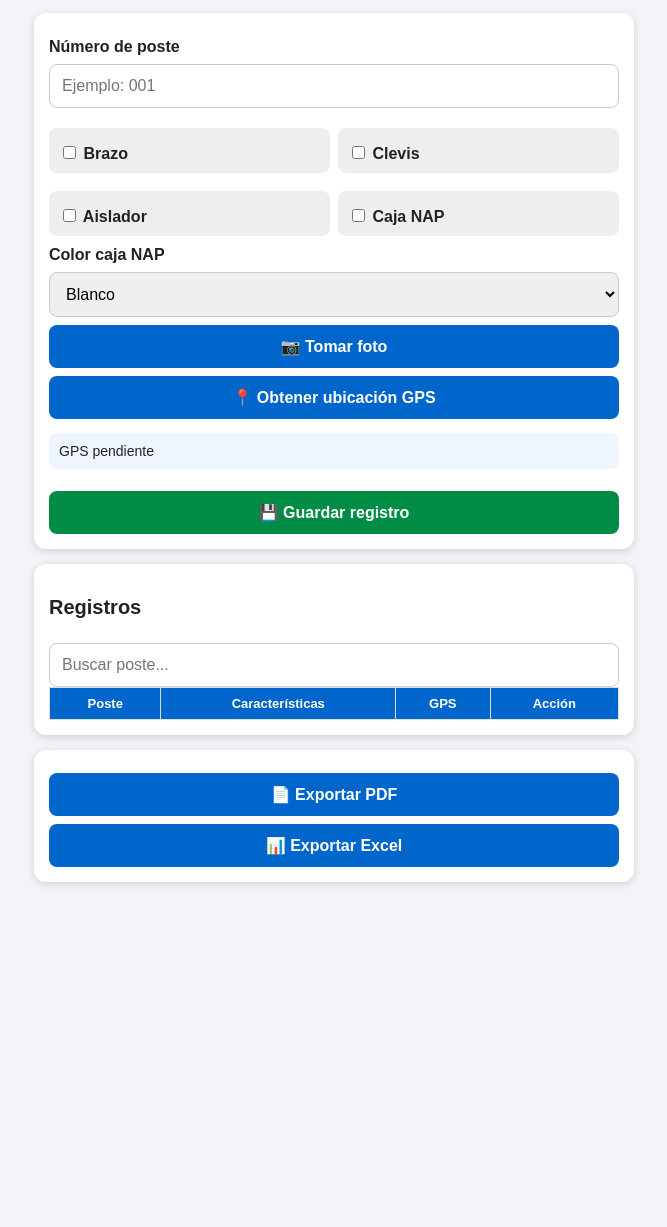
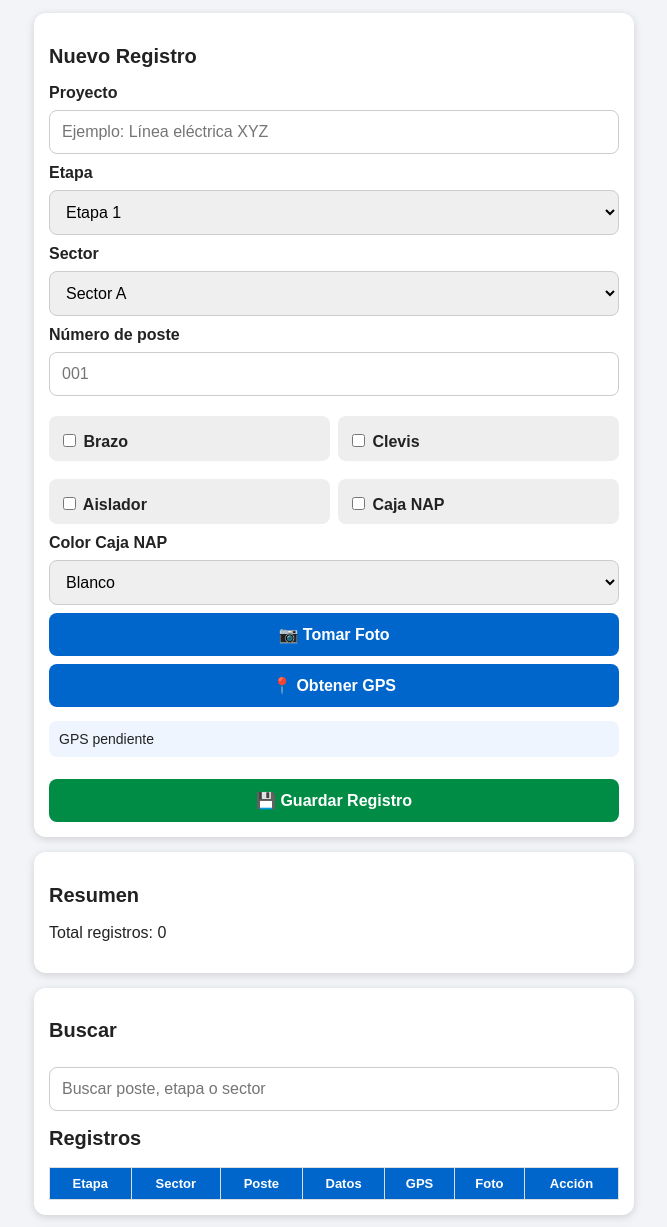
Before and after one commit to JuanGTito/inventario-postes-pwa, a plain HTML site: page index.html in a window 1280 px wide. Shown: the part 57-1284 px from the top of the page, without its empty margins (306-973 px from the left). Before the commit the page ends 964 px from the top, so only its background shows below. Drawn offline with nearby package versions, Linux system fonts and the light colour scheme.

Commit message:
Actualizar index.html

```diff
--- a/index.html
+++ b/index.html
@@ -1,6 +1,8 @@
 <!DOCTYPE html>
 <html lang="es">
+
 <head>
+
 <meta charset="UTF-8">
 <meta name="viewport" content="width=device-width, initial-scale=1.0">
 
@@ -14,56 +16,133 @@
 
 </head>
 
+
 <body>
 
+
 <div class="container">
+
 
 <h1>📍 Inventario de Postes</h1>
 
 
+
 <div class="card">
 
+
+<h2>Nuevo Registro</h2>
+
+
+<label>Proyecto</label>
+
+<input
+id="proyecto"
+placeholder="Ejemplo: Línea eléctrica XYZ">
+
+
+
+<label>Etapa</label>
+
+<select id="etapa">
+
+<option value="Etapa 1">
+Etapa 1
+</option>
+
+<option value="Etapa 2">
+Etapa 2
+</option>
+
+<option value="Etapa 3">
+Etapa 3
+</option>
+
+</select>
+
+
+
+<label>Sector</label>
+
+<select id="sector">
+
+<option value="Sector A">
+Sector A
+</option>
+
+<option value="Sector B">
+Sector B
+</option>
+
+<option value="Sector C">
+Sector C
+</option>
+
+</select>
+
+
+
 <label>Número de poste</label>
-<input id="numeroPoste" type="text" placeholder="Ejemplo: 001">
+
+<input
+id="numeroPoste"
+placeholder="001">
+
 
 
 <div class="checks">
+
 
 <label>
 <input type="checkbox" id="brazo">
 Brazo
 </label>
 
+
 <label>
 <input type="checkbox" id="clevis">
 Clevis
 </label>
+
 
 <label>
 <input type="checkbox" id="aislador">
 Aislador
 </label>
 
+
 <label>
 <input type="checkbox" id="cajaNap">
 Caja NAP
 </label>
 
+
 </div>
 
 
-<label>Color caja NAP</label>
+
+<label>Color Caja NAP</label>
+
 
 <select id="color">
-<option value="Blanco">Blanco</option>
-<option value="Negro">Negro</option>
+
+<option value="Blanco">
+Blanco
+</option>
+
+
+<option value="Negro">
+Negro
+</option>
+
+
 </select>
 
 
 
 <button onclick="capturarFoto()">
-📷 Tomar foto
+📷 Tomar Foto
 </button>
+
 
 <input
 type="file"
@@ -73,8 +152,9 @@ capture="environment"
 hidden>
 
 
+
 <button onclick="obtenerGPS()">
-📍 Obtener ubicación GPS
+📍 Obtener GPS
 </button>
 
 
@@ -83,50 +163,98 @@ GPS pendiente
 </p>
 
 
-<button class="guardar"
+
+<button
+class="guardar"
 onclick="guardarPoste()">
-💾 Guardar registro
+
+💾 Guardar Registro
+
 </button>
+
+
 
 </div>
 
 
 
+
+
 <div class="card">
+
+
+<h2>Resumen</h2>
+
+
+<p id="resumen">
+Total registros: 0
+</p>
+
+
+</div>
+
+
+
+
+
+<div class="card">
+
+
+<h2>Buscar</h2>
+
+
+<input
+id="buscar"
+placeholder="Buscar poste, etapa o sector"
+onkeyup="mostrarRegistros()">
+
+
 
 <h2>Registros</h2>
 
 
-<input
-id="buscar"
-placeholder="Buscar poste..."
-onkeyup="mostrarRegistros()">
+<div class="tabla">
 
-
-<div class="tabla">
 
 <table>
 
+
 <thead>
+
 
 <tr>
 
+<th>Etapa</th>
+
+<th>Sector</th>
+
 <th>Poste</th>
-<th>Características</th>
+
+<th>Datos</th>
+
 <th>GPS</th>
+
+<th>Foto</th>
+
 <th>Acción</th>
 
 </tr>
 
+
 </thead>
+
 
 
 <tbody id="tablaPostes">
 
+
 </tbody>
 
 
+
 </table>
+
+
 
 </div>
 
@@ -135,22 +263,33 @@ onkeyup="mostrarRegistros()">
 
 
 
+
+
 <div class="card">
 
+
 <button onclick="exportarPDF()">
+
 📄 Exportar PDF
+
 </button>
 
 
+
 <button onclick="exportarExcel()">
+
 📊 Exportar Excel
+
 </button>
 
 
 </div>
 
 
+
 </div>
+
+
 
 
 
@@ -161,7 +300,10 @@ onkeyup="mostrarRegistros()">
 <script src="https://cdnjs.cloudflare.com/ajax/libs/xlsx/0.18.5/xlsx.full.min.js"></script>
 
 
+
 <script src="app.js"></script>
+
+
 
 
 <script>
@@ -177,6 +319,7 @@ navigator.serviceWorker.register(
 </script>
 
 
+
 </body>
 
 </html>
```
